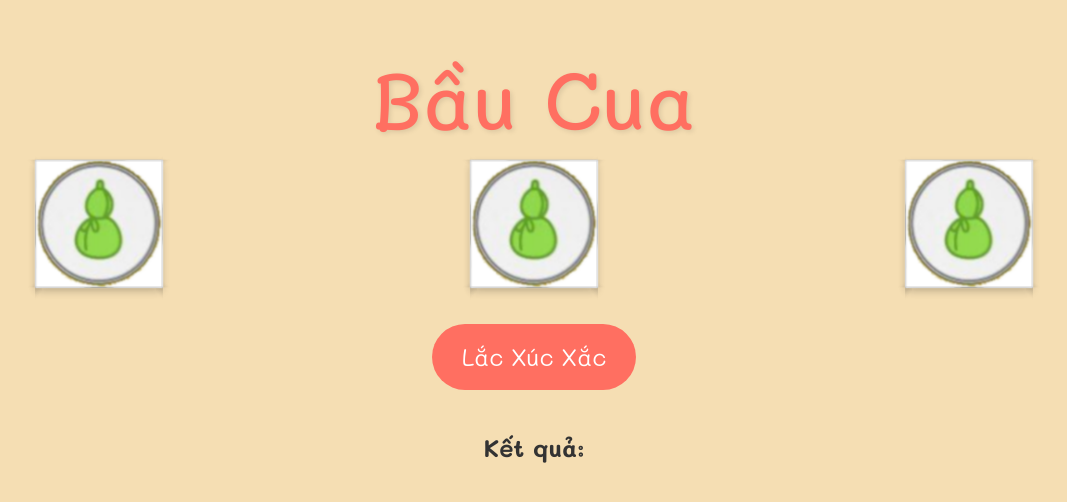
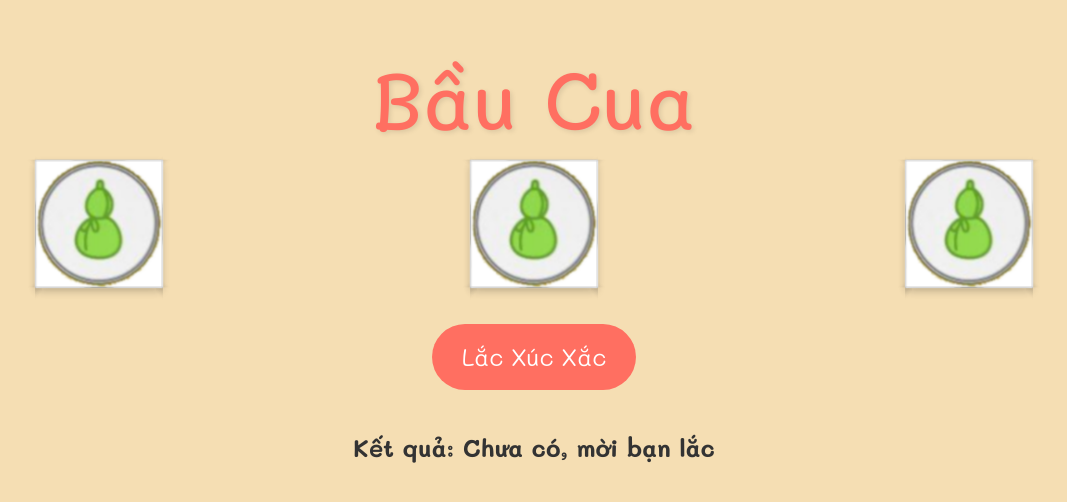
Before and after one commit to tungpham42/baucua, a React (Create React App) app: page / in a window 1280 px wide. Shown: the top 502 px of the page, without its empty margins (106-1173 px from the left). Built offline with nearby package versions, Linux system fonts and the light colour scheme.

Commit message:
{result || "Chưa có, mời bạn lắc"}

```diff
--- a/src/components/GameBoard.js
+++ b/src/components/GameBoard.js
@@ -41,7 +41,7 @@ const GameBoard = () => {
         Lắc Xúc Xắc
       </Button>
       <p className={`mt-3 ${isResultVisible ? "slide-up" : ""}`}>
-        Kết quả: {result}
+        Kết quả: {result || "Chưa có, mời bạn lắc"}
       </p>
     </div>
   );
--- a/src/components/LuckyGameBoard.js
+++ b/src/components/LuckyGameBoard.js
@@ -199,7 +199,7 @@ const LuckyGameBoard = () => {
         Lắc Xúc Xắc
       </Button>
       <p className={`mt-3 ${isResultVisible ? "slide-up" : ""}`}>
-        Kết quả: {result}
+        Kết quả: {result || "Chưa có, mời bạn lắc"}
       </p>
       <hr />
       <div ref={topBarRef} className="top-bar">
```
